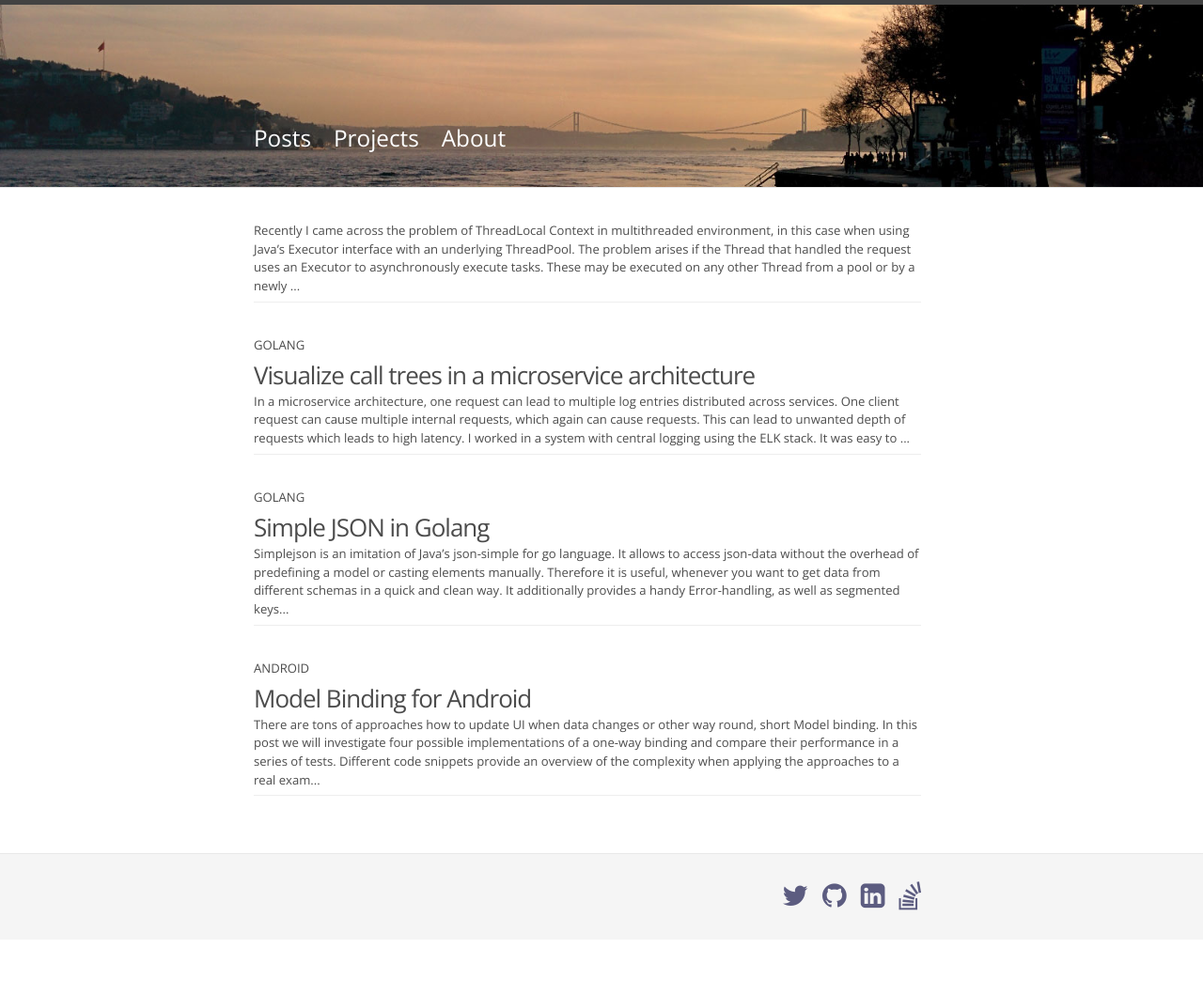
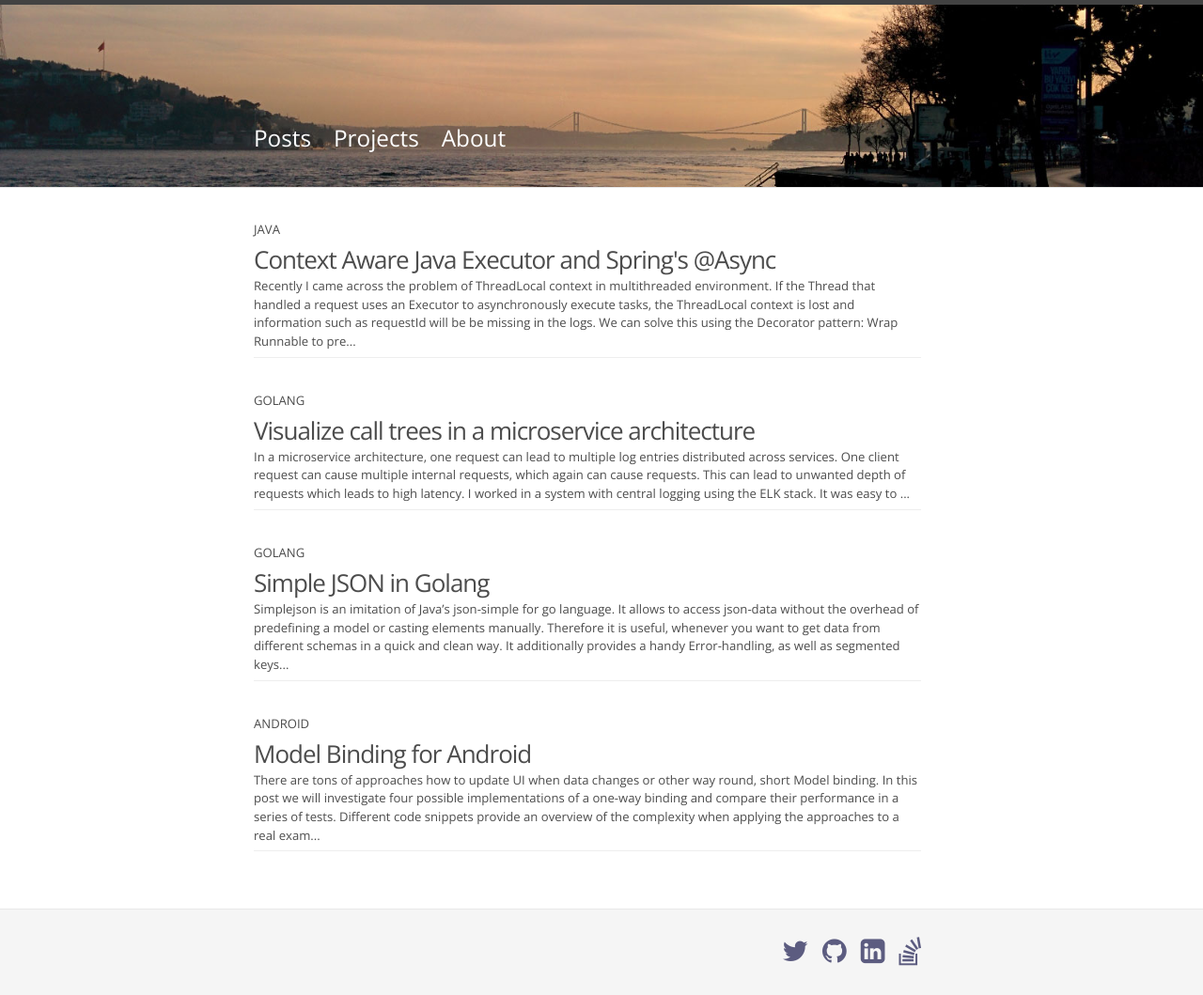
Before and after one commit to chrisport/chrisport.github.io, a Jekyll site: the page built from index.html, in a window 1280 px wide. Shown: the whole page at 94% size. Built offline with Jekyll 4.4.1, drawn with Linux system fonts in a browser that asks for light colours; nearby versions of some CDN libraries; comment, search, counter and statistics services are not loaded; before the commit the page ends 1000 px from its top, so only the background shows below that; some of the changed lines change nothing that is shown.

Commit message:
improve latest post

````diff
--- a/_posts/2016-10-12-java-spring-context-aware.markdown
+++ b/_posts/2016-10-12-java-spring-context-aware.markdown
@@ -1,39 +1,32 @@
 ---
 layout: post
 title:  "Context Aware Java Executor and Spring's @Async"
-date:   2016-10-12 11:00
-categories: "Java","Spring"
+date:   2016-10-13 11:00
+categories: "Java"
 github: https://github.com/chrisport/thread-context-demo
 author: Christoph Portmann
 ---
-Recently I came across the problem of ThreadLocal Context in multithreaded environment, in this case when using Java's
-Executor interface with an underlying ThreadPool.
-The problem arises if the Thread that handled the request uses an Executor to asynchronously execute tasks. These may
-be executed on any other Thread from a pool or by a newly created Thread. Any ThreadLocal/MDC of the handling Thread is
-lost in this case and therefore information such as requestId is not present in the logs.
-I will solve this issue in 2 steps, using Decorator pattern:
-1. Wrap the Runnable in order to pass a copy of the ThreadLocal context into the execution
-2. Implement custom Executor that decorates every task using above wrapping
+Recently I came across the problem of ThreadLocal context in multithreaded environment.
+If the Thread that handled a request uses an [Executor](https://docs.oracle.com/javase/tutorial/essential/concurrency/exinter.html)
+to asynchronously execute tasks, the ThreadLocal context is lost and information such as requestId will be be missing in the logs.
+We can solve this using the Decorator pattern:
 
-Additionally I will configure my Spring Boot environment to automatically use this Executor when wrapping methods that are
-annotated with @Async.
+1. Wrap Runnable to preserve caller Thread's context
+2. Implement ExecutorDecorator that wraps every execution
+3. Additional: Configure Spring's @Async to use Decorator
 
-In the following example I will use
-[*MDC*(Mapped Diagnostic Context)](http://www.slf4j.org/api/org/slf4j/MDC.html) from the package org.slf4j as the ThreadLocal Context.
-MDC can be used to store information in a ThreadLocal, particularly for additional logging information.
-For example request information, such as requestId can be put to MDC in order to be present on every log-message.
+Please note:
+- [*MDC* (Mapped Diagnostic Context)](http://www.slf4j.org/api/org/slf4j/MDC.html) used in the example as the ThreadLocal context
+- *caller Thread*, which wants to schedule some task
+- *executor Thread*, which can be any Thread (e.g. from a pool) that executes the task
 
-*Important:* Please note the difference between the *caller Thread*, which wants to schedule some task,
-and the *executor Thread*, which can be any Thread (e.g. from a pool) that executes the task.
+### 1. Make the runnable context aware
 
-### Make the runnable context aware
+To pass the MDC of the caller Thread to the Executor thred, we get a copy of the ContextMap.
+Then we set this context map before execution of the task and reset it after the execution.
 
-To pass the ThreadLocal context of the caller-Thread inside the task, we will first take a copy of it.
-Then we set this copy as executor-Thread's context before execution of the task and reset it after the execution.
-The result is simply another Runnable which can be executed by anybody, while MDC is ensured.
-So here's the code:
+{% highlight java %}
 
-```
 // get a copy of the values of calling Thread's MDC
 final Map<String, String> callerContextCopy = MDC.getCopyOfContextMap();
 
@@ -56,13 +49,15 @@
     MDC.setContextMap(executorContextCopy);
   }
 };
-```
 
-### Implement custom Executor that decorates every task
+{% endhighlight %}
 
-There is not much to explain, here is the implementation.
 
-```
+### 2. Implement custom Executor that decorates every task
+
+
+{% highlight java %}
+
 public class ContextAwareExecutorDecorator implements Executor, TaskExecutor {
 
     private final Executor executor;
@@ -73,7 +68,9 @@
 
     @Override
     public void execute(Runnable command) {
+        // decorate the task
         Runnable ctxAwareCommand = wrapContextAware(command);
+        // execute the decorated task
         executor.execute(ctxAwareCommand);
     }
 
@@ -83,16 +80,19 @@
         return ctxAwareTask;
     }
 }
-```
+
+{% endhighlight %}
+
 
 Please note that I also implement Spring's TaskExecutor for usage below.
 
-### Addition: Configure Spring's @Async to use Decorator
+### 3. Addition: Configure Spring's @Async to use Decorator
 
-Following [Spring's documentation: EnableAsync](http://docs.spring.io/spring/docs/current/javadoc-api/org/springframework/scheduling/annotation/EnableAsync.html),
-we can configure the default executor easily with the following Configuration:
+We can configure the default executor easily with the following Configuration.
+See also [Spring's documentation: EnableAsync](http://docs.spring.io/spring/docs/current/javadoc-api/org/springframework/scheduling/annotation/EnableAsync.html).
 
-```
+{% highlight java %}
+
 @Configuration
 @EnableAsync
 public class AppConfig implements AsyncConfigurer {
@@ -114,4 +114,5 @@
         return new SimpleAsyncUncaughtExceptionHandler();
     }
 }
-```
+
+{% endhighlight %}
````
